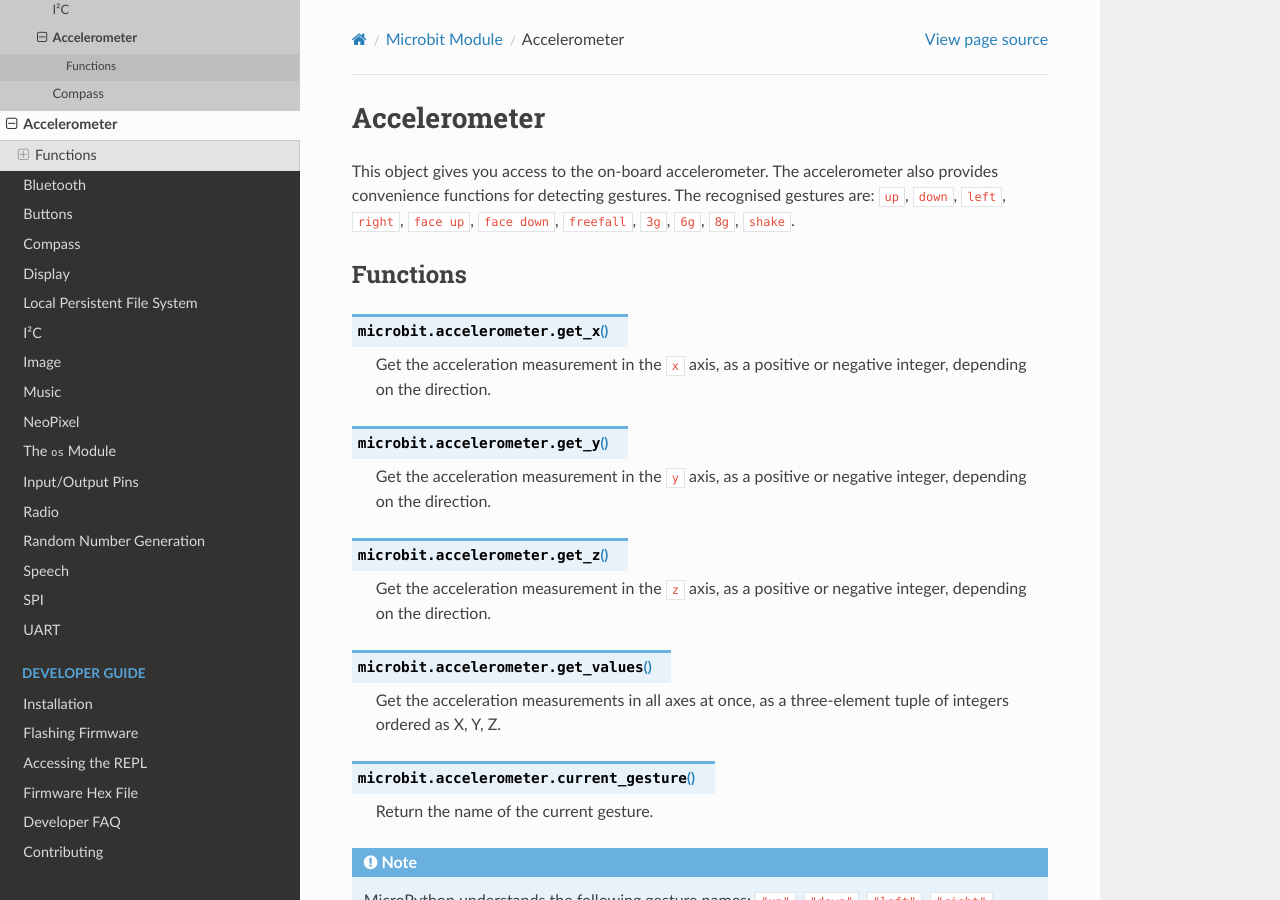
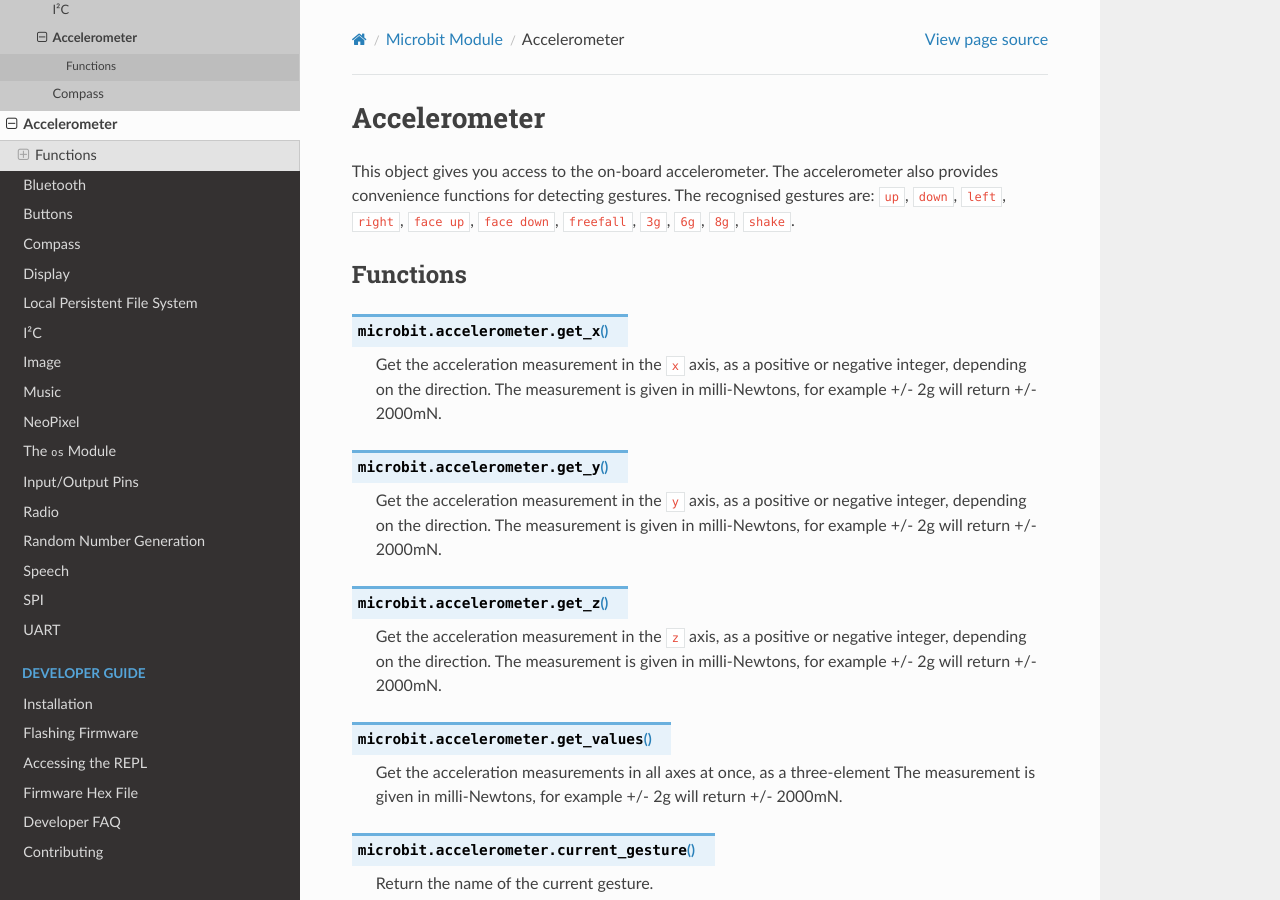
Before and after one commit to bbcmicrobit/micropython, a Sphinx documentation site: the page built from docs/accelerometer.rst, in a window 1280 px wide and 900 px high. Built offline with Sphinx 7.4.7 and the Read the Docs theme 2.0.0, drawn with Linux system fonts in a browser that asks for light colours.

Commit message:
Add acceleromter range and units

```diff
--- a/docs/accelerometer.rst
+++ b/docs/accelerometer.rst
@@ -16,23 +16,24 @@
 
     Get the acceleration measurement in the ``x`` axis, as a positive or
     negative integer, depending on the direction.
-
+    The measurement is given in milli-Newtons, for example +/- 2g will return +/- 2000mN.
 
 .. py:function:: get_y()
 
     Get the acceleration measurement in the ``y`` axis, as a positive or
     negative integer, depending on the direction.
-
+    The measurement is given in milli-Newtons, for example +/- 2g will return +/- 2000mN.
 
 .. py:function:: get_z()
 
     Get the acceleration measurement in the ``z`` axis, as a positive or
     negative integer, depending on the direction.
+    The measurement is given in milli-Newtons, for example +/- 2g will return +/- 2000mN.
 
 .. py:function:: get_values()
 
     Get the acceleration measurements in all axes at once, as a three-element
-    tuple of integers ordered as X, Y, Z.
+    The measurement is given in milli-Newtons, for example +/- 2g will return +/- 2000mN.
 
 .. py:function:: current_gesture()
 
```
